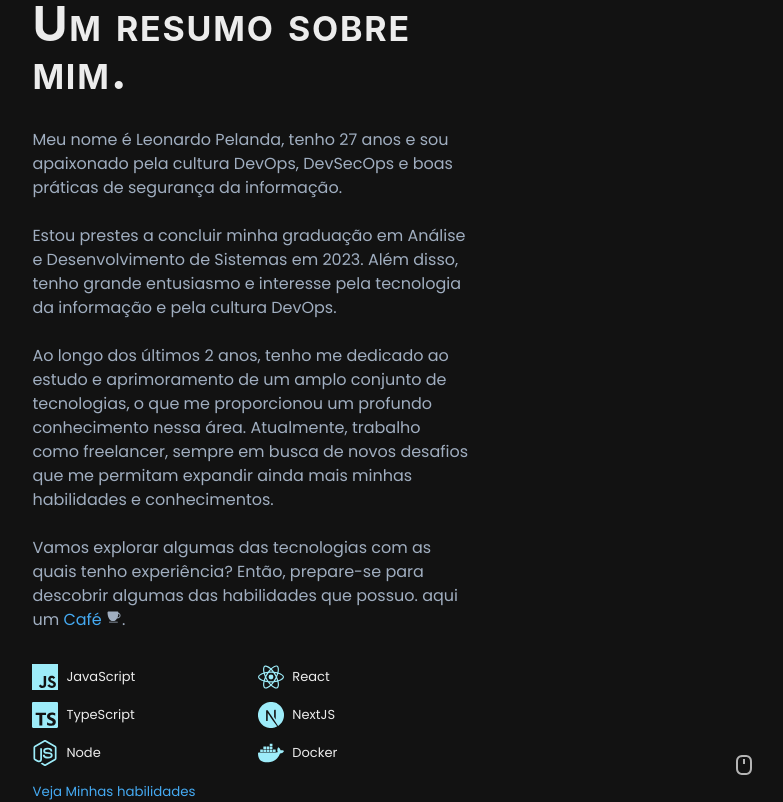
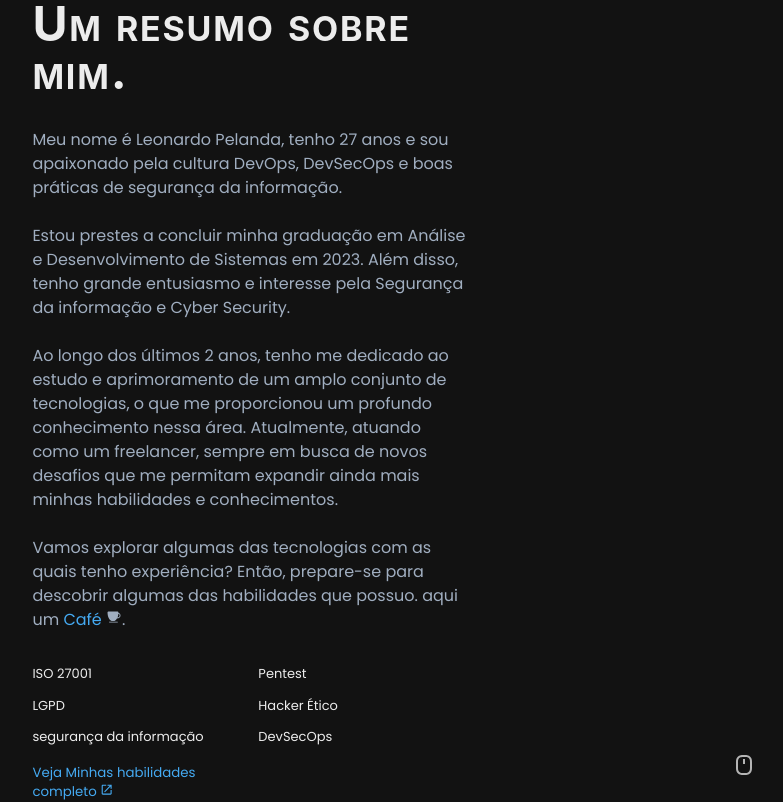
Before and after one commit to Leonardo-009/portfolio, a Next.js app: page / in a window 1280 px wide. Shown: the top 802 px of the page, without its empty margins (486-1269 px from the left). Built offline with nearby package versions, Linux system fonts and the light colour scheme.

Commit message:
Foram modificados alguns campos, melhorada a organização das habilidades e adicionadas novas informações.

```diff
--- a/components/Sections/About/Detail.tsx
+++ b/components/Sections/About/Detail.tsx
@@ -49,8 +49,8 @@ const Detail = ({ onOpen }: ISkillSetModal) => {
       </Heading>
       <Text variant="description">
         Meu nome é Leonardo Pelanda, tenho 27 anos e sou apaixonado pela cultura DevOps, DevSecOps e boas práticas de segurança da informação.<br/><br/>
-        Estou prestes a concluir minha graduação em Análise e Desenvolvimento de Sistemas em 2023. Além disso, tenho grande entusiasmo e interesse pela tecnologia da informação e pela cultura DevOps.<br/><br/>
-        Ao longo dos últimos {professionalYears} anos,  tenho me dedicado ao estudo e aprimoramento de um amplo conjunto de tecnologias, o que me proporcionou um profundo conhecimento nessa área. Atualmente, trabalho como freelancer, sempre em busca de novos desafios que me permitam expandir ainda mais minhas habilidades e conhecimentos.<br /> <br />
+        Estou prestes a concluir minha graduação em Análise e Desenvolvimento de Sistemas em 2023. Além disso, tenho grande entusiasmo e interesse pela Segurança da informação e Cyber Security.<br/><br/>
+        Ao longo dos últimos {professionalYears} anos,  tenho me dedicado ao estudo e aprimoramento de um amplo conjunto de tecnologias, o que me proporcionou um profundo conhecimento nessa área. Atualmente, atuando como um freelancer, sempre em busca de novos desafios que me permitam expandir ainda mais minhas habilidades e conhecimentos.<br /> <br />
         Vamos explorar algumas das tecnologias com as quais tenho experiência? Então, prepare-se para descobrir algumas das habilidades que possuo. aqui um {' '}
         <Tooltip
           label="Um cafézinho?"
@@ -67,30 +67,30 @@ const Detail = ({ onOpen }: ISkillSetModal) => {
       <SimpleGrid columns={2} spacing={4} >
         <List spacing={3}>
           <ListItem fontSize="small" display="flex" alignItems="center">
-            <ListIcon as={SiJavascript} color={emphasis} fontSize="2em" />
-            JavaScript
+            {/* <ListIcon as={SiJavascript} color={emphasis} fontSize="2em" /> */}
+            ISO 27001
           </ListItem>
           <ListItem fontSize="small" display="flex" alignItems="center">
-            <ListIcon as={SiTypescript} color={emphasis} fontSize="2em" />
-            TypeScript
+            {/* <ListIcon as={SiTypescript} color={emphasis} fontSize="2em" /> */}
+            LGPD
           </ListItem>
           <ListItem fontSize="small" display="flex" alignItems="center">
-            <ListIcon as={SiNodedotjs} color={emphasis} fontSize="2em" />
-            Node
+            {/* <ListIcon as={SiNodedotjs} color={emphasis} fontSize="2em" /> */}
+            segurança da informação
           </ListItem>
         </List>
         <List spacing={3}>
           <ListItem fontSize="small" display="flex" alignItems="center">
-            <ListIcon as={SiReact} color={emphasis} fontSize="2em" />
-            React
+            {/* <ListIcon as={SiReact} color={emphasis} fontSize="2em" /> */}
+            Pentest
           </ListItem>
           <ListItem fontSize="small" display="flex" alignItems="center">
-            <ListIcon as={SiNextdotjs} color={emphasis} fontSize="2em" />
-            NextJS
+            {/* <ListIcon as={SiNextdotjs} color={emphasis} fontSize="2em" /> */}
+            Hacker Ético
           </ListItem>
           <ListItem fontSize="small" display="flex" alignItems="center">
-            <ListIcon as={SiDocker} color={emphasis} fontSize="2em" />
-            Docker
+            {/* <ListIcon as={SiDocker} color={emphasis} fontSize="2em" /> */}
+            DevSecOps
           </ListItem>
         </List>
         <Box>
--- a/components/Sections/About/SkillSetModal.tsx
+++ b/components/Sections/About/SkillSetModal.tsx
@@ -69,14 +69,11 @@ const SkillList = ({
   )
 }
 const SkillSetModal = ({ isOpen, onClose }: ISkillSetModal) => {
-  const backendCols = splitSkills(Skills.backend)
-  const frontendCols = splitSkills(Skills.frontend)
-  const cicdCols = splitSkills(Skills.cicd)
+  const SegurançaDaInformação = splitSkills(Skills.SegurançaDaInformação)
+  const CyberSecurity = splitSkills(Skills.CyberSecurity)
+  const DevOps = splitSkills(Skills.DevOps)
   const dataBaseCols = splitSkills(Skills.database)
-  const uiFrameWorkCols = splitSkills(Skills['ui frameworks'])
-  const productivityCols = splitSkills(Skills['productivity boost'])
-  const cloudCols = splitSkills(Skills['cloud'])
-  const desktopCols = splitSkills(Skills.desktop)
+  const Developer  = splitSkills(Skills.Developer )
   return (
     <Modal
       isOpen={isOpen}
@@ -89,14 +86,11 @@ const SkillSetModal = ({ isOpen, onClose }: ISkillSetModal) => {
         <ModalHeader>Conjunto De Habilidades</ModalHeader>
         <ModalCloseButton />
         <ModalBody className={styles.skillModal} >
-          <SkillList title="Back End" columns={backendCols} />
-          <SkillList title="Front End" columns={frontendCols} />
-          <SkillList title=" Cloud" columns={cloudCols} />
-          <SkillList title="Pipiline CI/CD" columns={cicdCols} />
+          <SkillList title="Segurança da informação" columns={SegurançaDaInformação} />
+          <SkillList title="CyberSecurity" columns={CyberSecurity} />
+          <SkillList title="DevOps" columns={DevOps} />
+          <SkillList title="Developer " columns={Developer } />
           <SkillList title="Banco de dados" columns={dataBaseCols} />
-          <SkillList title="Ui Frameworks" columns={uiFrameWorkCols} />
-          <SkillList title="Sistemas Operacionais" columns={desktopCols} />
-          <SkillList title="Produtividade" columns={productivityCols} />
         </ModalBody>
       </ModalContent>
     </Modal>
--- a/components/Sections/GetInTouch/index.tsx
+++ b/components/Sections/GetInTouch/index.tsx
@@ -48,18 +48,18 @@ const GetInTouch = () => {
             ref={ref}
             animate={inView ? ['shake', 'jump'] : false}
           >
-            ヽ(•‿•)ノ
+            (•̀ᴗ•́)و💻 (•̀ᴗ•́)و⚔️ (•̀ᴗ•́)و🔒 (•̀ᴗ•́)و🔎
           </motion.div>
         </Text>
       </Heading>
       <Text variant="description">
-        Sou um freelancer com uma paixão pela programação e uma personalidade naturalmente introvertida. No entanto, não deixe isso te enganar! Estou mais do que animado para me envolver em conversas significativas e responder às suas mensagens.<br /><br />
+        Sou um Hacker Ético com uma paixão pela Segurança da Informação e com uma personalidade naturalmente introvertida. No entanto, não deixe isso te enganar! Estou mais do que animado para me envolver em conversas significativas e responder às suas mensagens.<br /><br />
         Seja qual for a sua necessidade - seja um projeto de programação, suporte técnico, consultoria ou até mesmo uma conversa descontraída sobre filmes, cultura otaku ou qualquer assunto interessante - estou aqui para ajudar.<br /><br />
         Fique à vontade para entrar em contato comigo através das minhas redes sociais ou por qualquer meio de comunicação de sua preferência.
-        Estou ansioso para trocar ideias, compartilhar conhecimento e colaborar em projetos emocionantes!<br />
+        Estou ansioso para trocar ideias, compartilhar conhecimento e colaborar com sua Segurança!<br />
 
         <Link
-          href="leonardoapelanda@gmail.com"
+          href="mailto:leonardoapelanda@gmail.com"
           target="_blank"
           rel="noreferrer"
           color="#45aaf2"
--- a/components/Sidebar/index.tsx
+++ b/components/Sidebar/index.tsx
@@ -103,7 +103,7 @@ const Sidebar = () => {
             variants={fadeInUp}
             color="#45aaf2"
           >
-            Apaixonado por tecnologia da informação.
+            Apaixonado por Segurança da Informação.
           </MotionHeading>
 
           <MotionText
@@ -118,7 +118,7 @@ const Sidebar = () => {
               {' '}
               Obrigado!
             </Text>
-            <br />Sou programador com habilidades em backend e front-end. Recentemente, tenho estudado Amazon AWS.
+            <br />Sou um Analista de Segurança da Informação com Conhecimento em Pentest e Hacker Ético.
           </MotionText>
           <MotionButton
             size="lg"
--- a/config/skills.ts
+++ b/config/skills.ts
@@ -16,19 +16,20 @@ import {
   SiMicrosoft,
   SiChakraui,
   SiTerraform,
-  SiAmazonaws
+  SiAmazonaws,
+  SiKalilinux,
+  SiPython,
 } from 'react-icons/si'
-import {FaLinux, } from 'react-icons/fa'
 import {AiFillGithub} from 'react-icons/ai'
+import {DiUbuntu} from 'react-icons/di'
+
+DiUbuntu
 export type SkillCategory  =
-  | 'backend'
-  | 'frontend'
-  | 'cicd'
+  | 'SegurançaDaInformação'
+  | 'CyberSecurity'
   | 'database'
-  | 'ui frameworks'
-  | 'productivity boost'
-  | 'desktop'
-  | 'cloud'
+  | 'Developer'
+  | 'DevOps'
 
 export type Skill = {
   name: string
@@ -38,34 +39,63 @@ export type Skill = {
 export const Skills: {
   [key in SkillCategory]: Skill[]
 } = {
-  backend: [
+  SegurançaDaInformação: [
     {
-      name: 'Node',
-      icon: SiNodedotjs,
+      name: 'ISO 27001',
+    },
+    {
+      name: 'LGPD',
+    },
+  ],
+  CyberSecurity: [
+    {
+      name: 'OWSP',
+    },
+    {
+      name: 'Firewall',
+    },
+    {
+      name: 'Antivírus',
+    },
+    {
+      name: "Kali Linux",
+      icon: SiKalilinux,
+    },
+    {
+      name: "Pentest",
+    },
+    {
+      name: "Hacker Ético",
+    },
+  ],
+
+  Developer: [
+    {
+      name: 'TypeScript',
+      icon: SiTypescript,
     },
     {
       name: 'JavaScript',
       icon: SiJavascript,
     },
     {
-      name: 'TypeScript',
-      icon: SiTypescript,
-    },
-  ],
-  frontend: [
-    {
-      name: 'React',
-      icon: SiReact,
-    },
-    {
       name: 'NextJS',
       icon: SiNextdotjs,
     },
     {
-      name: 'VueJS',
-      icon: SiVuedotjs,
+      name: 'React',
+      icon:  SiReact,
+    },
+    {
+      name: 'NodeJS',
+      icon: SiNodedotjs,
+    },
+    {
+      name: 'Visual Studio Code',
+      icon: SiVisualstudiocode,
     },
   ],
+
   database: [
     {
       name: 'PostgreSQL',
@@ -76,7 +106,7 @@ export const Skills: {
       icon: SiMysql,
     },
   ],
-  cicd: [
+  DevOps: [
     {
       name: 'Docker',
       icon: SiDocker,
@@ -89,22 +119,6 @@ export const Skills: {
       name: 'Terraform',
       icon: SiTerraform,
     },
-  ],
-  'ui frameworks': [
-    {
-      name: 'Styled Components',
-      icon: SiStyledcomponents,
-    },
-    {
-      name: 'ChakraUI',
-      icon: SiChakraui,
-    },
-  ],
-  'productivity boost': [
-    {
-      name: 'VSCode',
-      icon: SiVisualstudiocode,
-    },
     {
       name: 'Git',
       icon: SiGit,
@@ -113,23 +127,17 @@ export const Skills: {
       name: 'Github',
       icon: AiFillGithub,
     },
-  ],
-  desktop: [
     {
-      name: 'Windows',
-      icon: SiMicrosoft,
+      name: "Ubuntu",
+      icon: DiUbuntu,
     },
-    {
-      name: 'Linux',
-      icon: FaLinux,
-    },
-  ],
-  cloud: [
     {
       name: 'Amazon AWS',
       icon: SiAmazonaws,
     },
-
+    { name: "Python",
+      icon: SiPython,
+  },
   ],
 }
 
```
